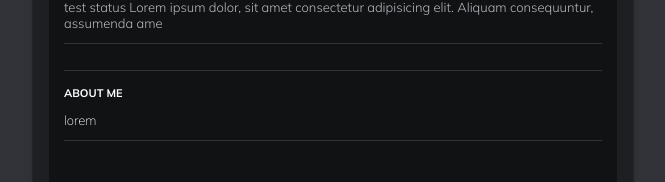
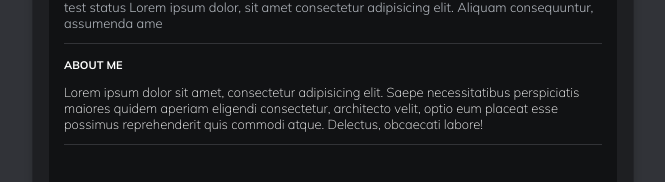
Before and after one commit to itz-ash/profile-maker, a React (Vite) app: page / in a window 1280 px wide. Shown: the part 349-531 px from the top of the page, without its empty margins (307-972 px from the left). Built offline with nearby package versions, Linux system fonts and the light colour scheme.

Commit message:
removed unwanted divided

```diff
--- a/src/components/AboutMe.tsx
+++ b/src/components/AboutMe.tsx
@@ -1,7 +1,9 @@
 import Divider from "./Divider";
 
 const AboutMe = () => {
-  const about = "lorem ";
+  const about =
+    "   Lorem ipsum dolor sit amet, consectetur adipisicing elit. Saepe necessitatibus perspiciatis maiores quidem aperiam eligendi consectetur, architecto velit, optio eum placeat esse possimus reprehenderit quis commodi atque. Delectus, obcaecati labore!";
+
   const aboutText = about.replace(/^\s+/, "");
 
   if (aboutText.length === 0) {
@@ -10,7 +12,6 @@ const AboutMe = () => {
     return (
       <>
         <div className="aboutMeContainer">
-          <Divider />
           <div className="aboutMeHeading">About Me</div>
           <div className="aboutMeContent">{aboutText}</div>
         </div>
```
